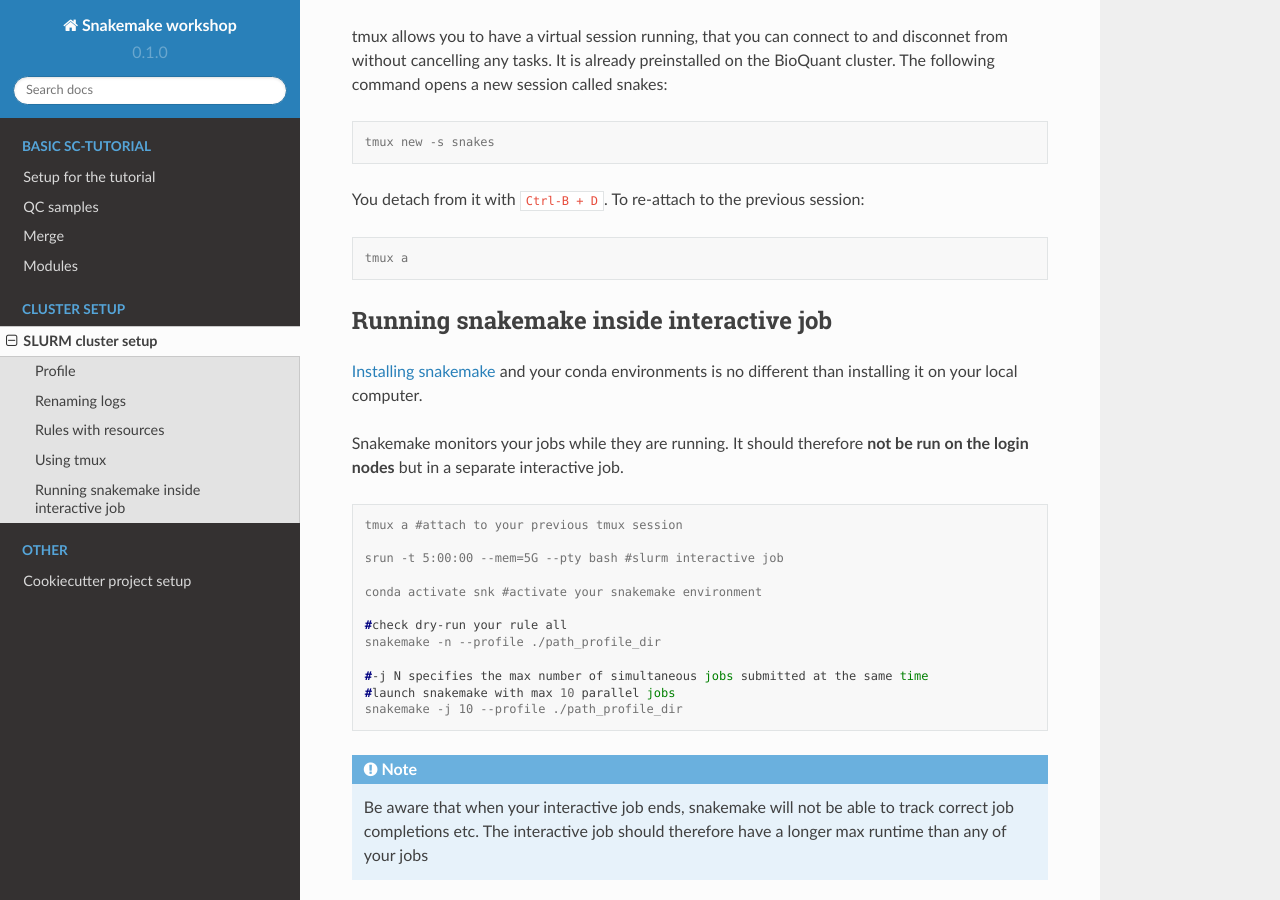
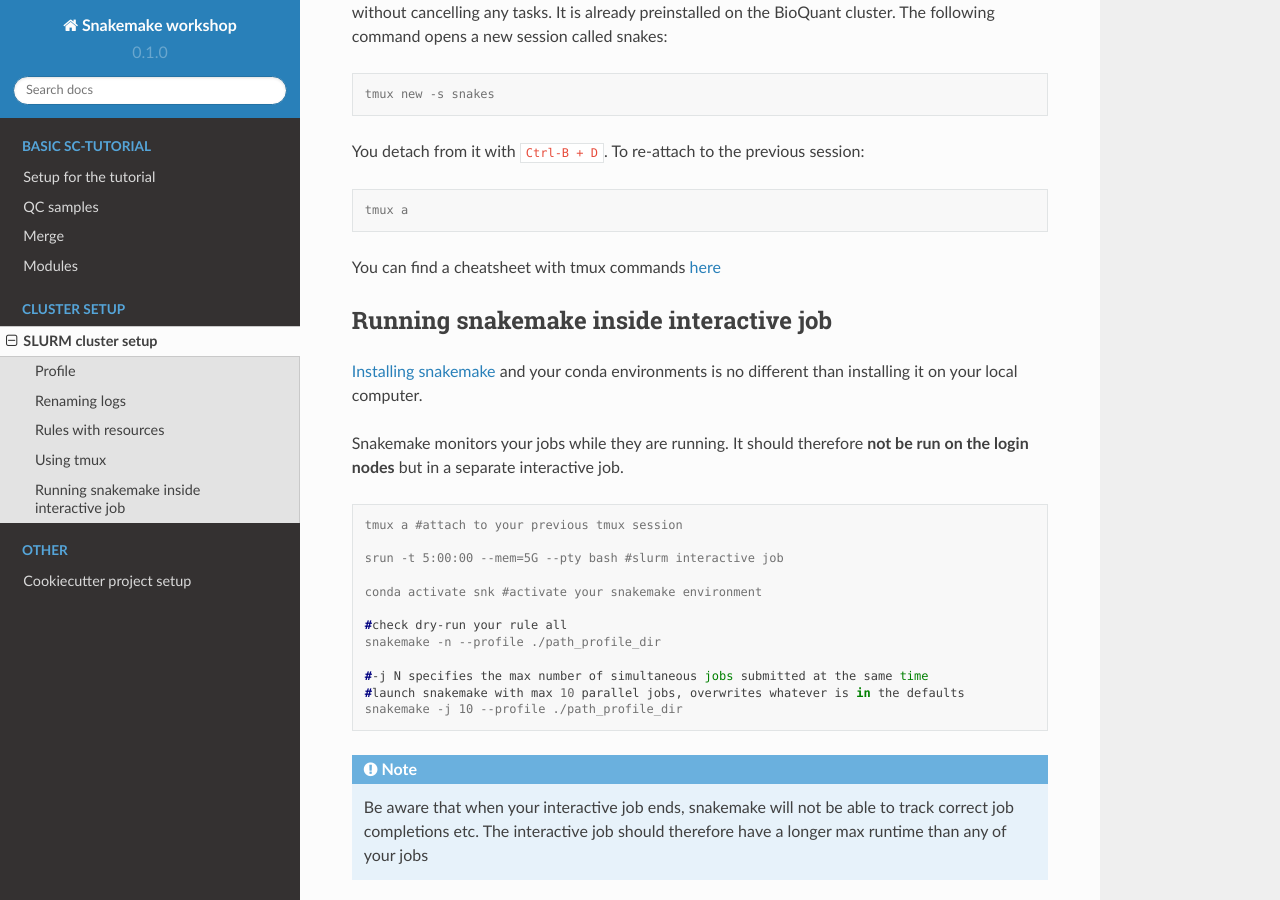
Before and after one commit to slobentanzer/snakemake-workshop, a Sphinx documentation site: the page built from docs/source/tutorial/cluster_setup.rst, in a window 1280 px wide and 900 px high, scrolled down 2895 px. Built offline with Sphinx 7.4.7 and the Read the Docs theme 2.0.0, drawn with Linux system fonts in a browser that asks for light colours; some of the changed text lies outside the part shown.

Commit message:
Update cluster_setup.rst

```diff
--- a/docs/source/tutorial/cluster_setup.rst
+++ b/docs/source/tutorial/cluster_setup.rst
@@ -134,6 +132,8 @@ You detach from it with ``Ctrl-B + D``. To re-attach to the previous session:
 
     tmux a
 
+You can find a cheatsheet with tmux commands `here <https://tmuxcheatsheet.com>`_
+
 Running snakemake inside interactive job
 ----------------------------------------
 `Installing snakemake <https://snakemake.readthedocs.io/en/stable/getting_started/installation.html#installation-via-conda-mamba>`_ and your conda environments is no different than installing it on your local computer.
@@ -152,7 +152,7 @@ Snakemake monitors your jobs while they are running. It should therefore **not b
     snakemake -n --profile ./path_profile_dir
 
     #-j N specifies the max number of simultaneous jobs submitted at the same time
-    #launch snakemake with max 10 parallel jobs
+    #launch snakemake with max 10 parallel jobs, overwrites whatever is in the defaults
     snakemake -j 10 --profile ./path_profile_dir
 
 .. note::
```
Also changed, not shown: other parts of docs/source/tutorial/cluster_setup.rst (+0 -2 lines).
